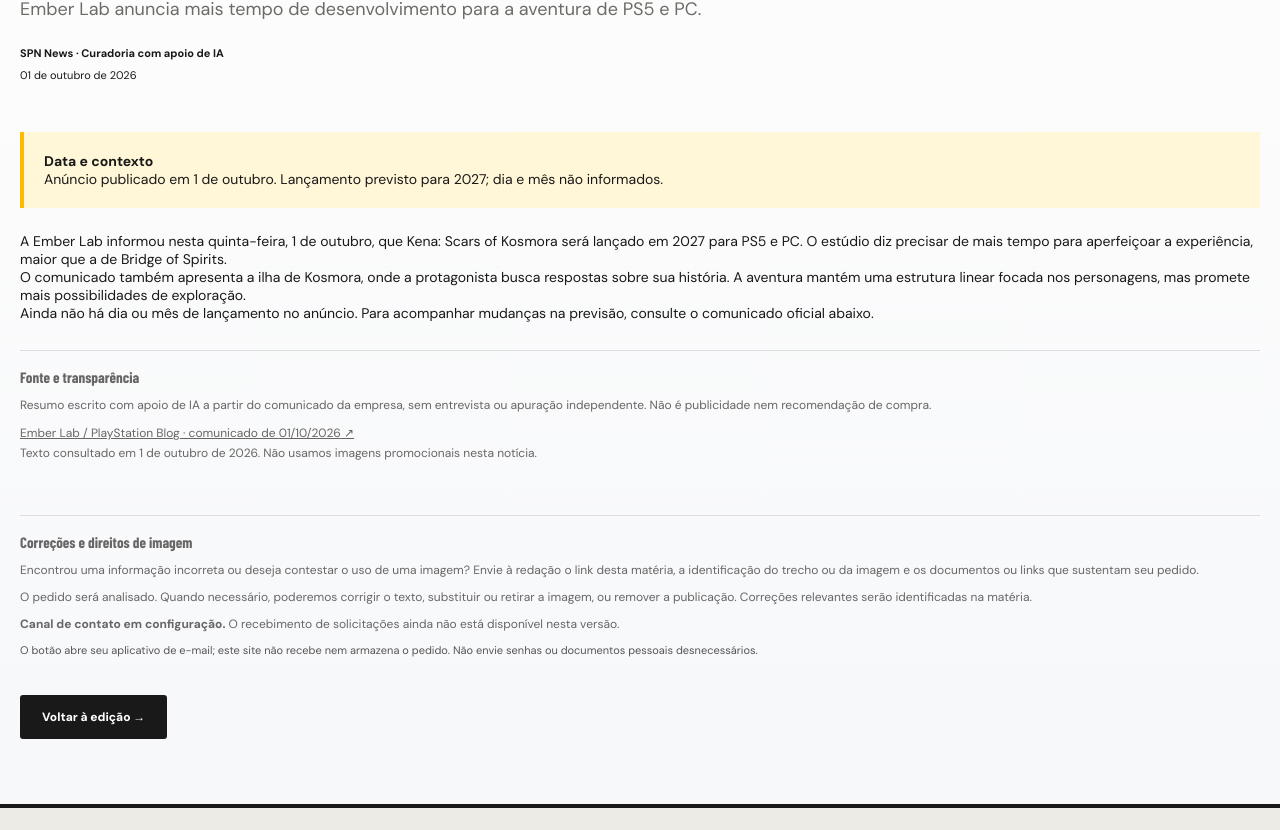
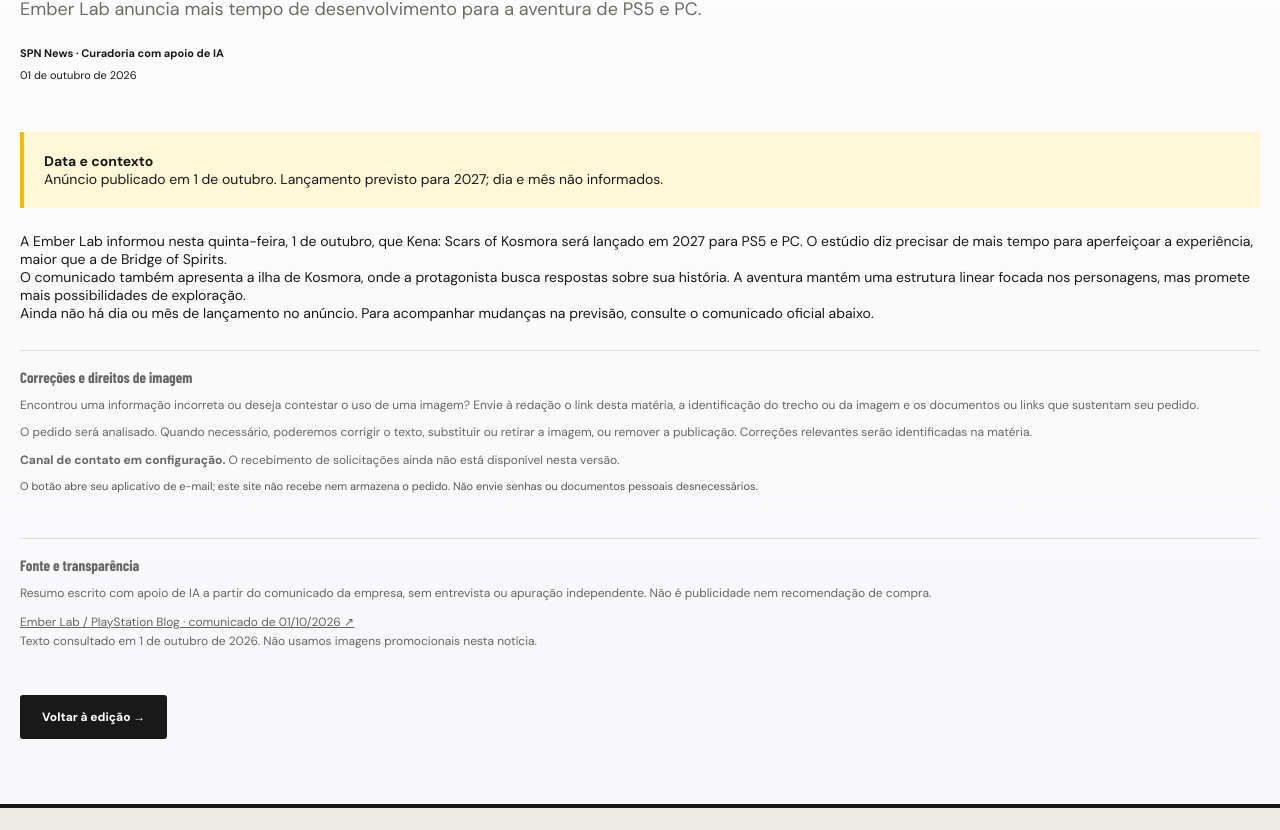
Before and after one commit to cirithrunes-jpg/spn-news, a Next.js app: page /noticia/kena-scars-of-kosmora-2027 in a window 1280 px wide. Shown: the part 455-1285 px from the top of the page. Built offline with nearby package versions, Linux system fonts and the light colour scheme; no server answers; a web font is replaced by a local one.

Commit message:
style: place sources below corrections and image rights

```diff
--- a/src/app/noticia/[slug]/page.tsx
+++ b/src/app/noticia/[slug]/page.tsx
@@ -13,5 +13,5 @@
 export default async function NewsPage({ params }: { params: Promise<{ slug: string }> }) {
   const { slug } = await params; const item = getNews(slug); if (!item) notFound();
   const schema = { '@context': 'https://schema.org', '@type': 'NewsArticle', headline: item.title, description: item.excerpt, datePublished: newsPublishedAt, dateModified: newsPublishedAt, author: { '@type': 'Organization', name: 'SPN News — curadoria com apoio de IA' }, publisher: { '@type': 'Organization', name: 'SPN News' }, mainEntityOfPage: new URL('/noticia/' + slug, siteUrl).href, citation: item.source.url, articleSection: getCategory(item.category)?.name, inLanguage: 'pt-BR', isAccessibleForFree: true };
-  return <main id="conteudo" className="wrap page-space"><script type="application/ld+json" dangerouslySetInnerHTML={{ __html: JSON.stringify(schema).replace(/</g, '\\u003c') }} /><div className="breadcrumbs"><Link href="/">Início</Link> / <Link href="/atualizacoes">Atualizações</Link></div><article><header className="article-heading"><span className="eyebrow">{getCategory(item.category)?.name} · NOTÍCIA REAL</span><h1>{item.title}</h1><p>{item.excerpt}</p><div className="byline"><strong>SPN News · Curadoria com apoio de IA</strong><time dateTime={newsPublishedAt}>{newsEdition}</time></div></header><div className="article-body"><aside className="news-context"><strong>Data e contexto</strong><p>{item.context}</p></aside>{item.body.map(paragraph => <p key={paragraph}>{paragraph}</p>)}<section className="news-context"><h2>Fonte e transparência</h2><p>Resumo escrito com apoio de IA a partir do comunicado da empresa, sem entrevista ou apuração independente. Não é publicidade nem recomendação de compra.</p><a href={item.source.url} target="_blank" rel="noopener noreferrer">{item.source.name} · comunicado de <time dateTime={item.source.date}>{item.source.date.split('-').reverse().join('/')}</time> ↗</a><p>Texto consultado em 1 de outubro de 2026. Não usamos imagens promocionais nesta notícia.</p></section><EditorialContact title={item.title} path={'/noticia/' + item.slug}/><Link className="button" href="/atualizacoes">Voltar à edição →</Link></div></article></main>;
+  return <main id="conteudo" className="wrap page-space"><script type="application/ld+json" dangerouslySetInnerHTML={{ __html: JSON.stringify(schema).replace(/</g, '\\u003c') }} /><div className="breadcrumbs"><Link href="/">Início</Link> / <Link href="/atualizacoes">Atualizações</Link></div><article><header className="article-heading"><span className="eyebrow">{getCategory(item.category)?.name} · NOTÍCIA REAL</span><h1>{item.title}</h1><p>{item.excerpt}</p><div className="byline"><strong>SPN News · Curadoria com apoio de IA</strong><time dateTime={newsPublishedAt}>{newsEdition}</time></div></header><div className="article-body"><aside className="news-context"><strong>Data e contexto</strong><p>{item.context}</p></aside>{item.body.map(paragraph => <p key={paragraph}>{paragraph}</p>)}<EditorialContact title={item.title} path={'/noticia/' + item.slug}/><section className="news-context"><h2>Fonte e transparência</h2><p>Resumo escrito com apoio de IA a partir do comunicado da empresa, sem entrevista ou apuração independente. Não é publicidade nem recomendação de compra.</p><a href={item.source.url} target="_blank" rel="noopener noreferrer">{item.source.name} · comunicado de <time dateTime={item.source.date}>{item.source.date.split('-').reverse().join('/')}</time> ↗</a><p>Texto consultado em 1 de outubro de 2026. Não usamos imagens promocionais nesta notícia.</p></section><Link className="button" href="/atualizacoes">Voltar à edição →</Link></div></article></main>;
 }
```
